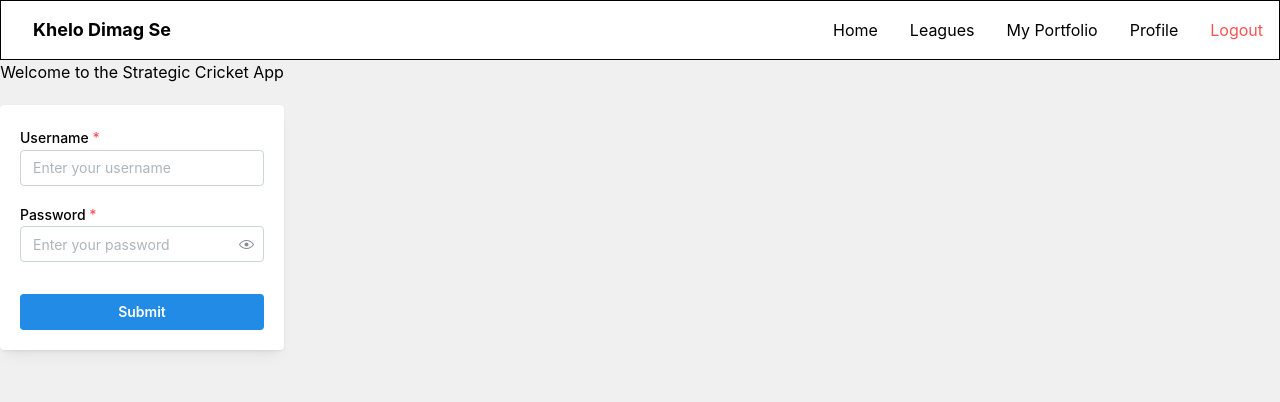
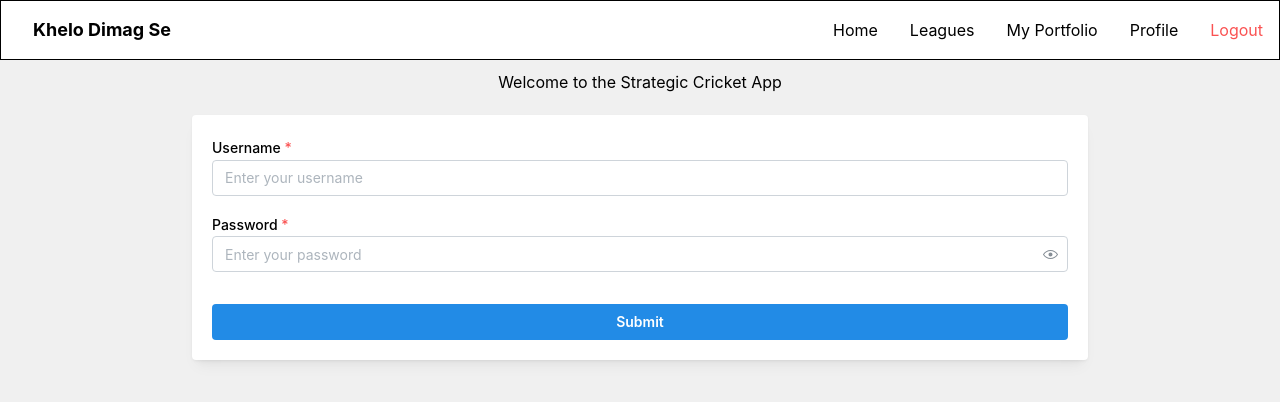
Before and after one commit to Rithvik89/Strategic-FL, a React (Vite) app in the folder App/frontend/: page / in a window 1280 px wide. Shown: the top 402 px of the page. Built offline with nearby package versions, Linux system fonts and the light colour scheme.

Commit message:
Add PortfolioScreen route and styling for centered layout

```diff
--- a/App/frontend/src/App.tsx
+++ b/App/frontend/src/App.tsx
@@ -13,6 +13,7 @@ import Header from './components/Header';
 import MobileHeader from './components/MobileHeader';
 import LoginScreen from './screens/LoginScreen';
 import { MantineGraph } from './components/MantineGraph';
+import { PortfolioScreen } from './screens/PortfolioScreen';
 
 
 // Sample data for the player's performance
@@ -80,6 +81,14 @@ import { MantineGraph } from './components/MantineGraph';
                   </div>
                 }
               />
+              <Route
+                path="/portfolio"
+                element={
+                  <div className="center-container">
+                    <PortfolioScreen />
+                  </div>
+                }
+              />
             <Route
               path="/leagues/create"
               element={
--- a/App/frontend/src/index.css
+++ b/App/frontend/src/index.css
@@ -9,6 +9,10 @@
     .mobile-only {
       display: block;
     }
+    .center-container {
+      margin: 10px 10px; /* 10px margin on both sides */
+      width: calc(100% - 20px); /* Adjust width to account for margins */
+    }
   }
 
   @media (min-width: 769px) {
@@ -18,4 +22,8 @@
     .mobile-only {
       display: none;
     }
+    .center-container {
+      margin: 10px auto; /* Centered on desktop */
+      width: 70%;
+    }
   }
```
